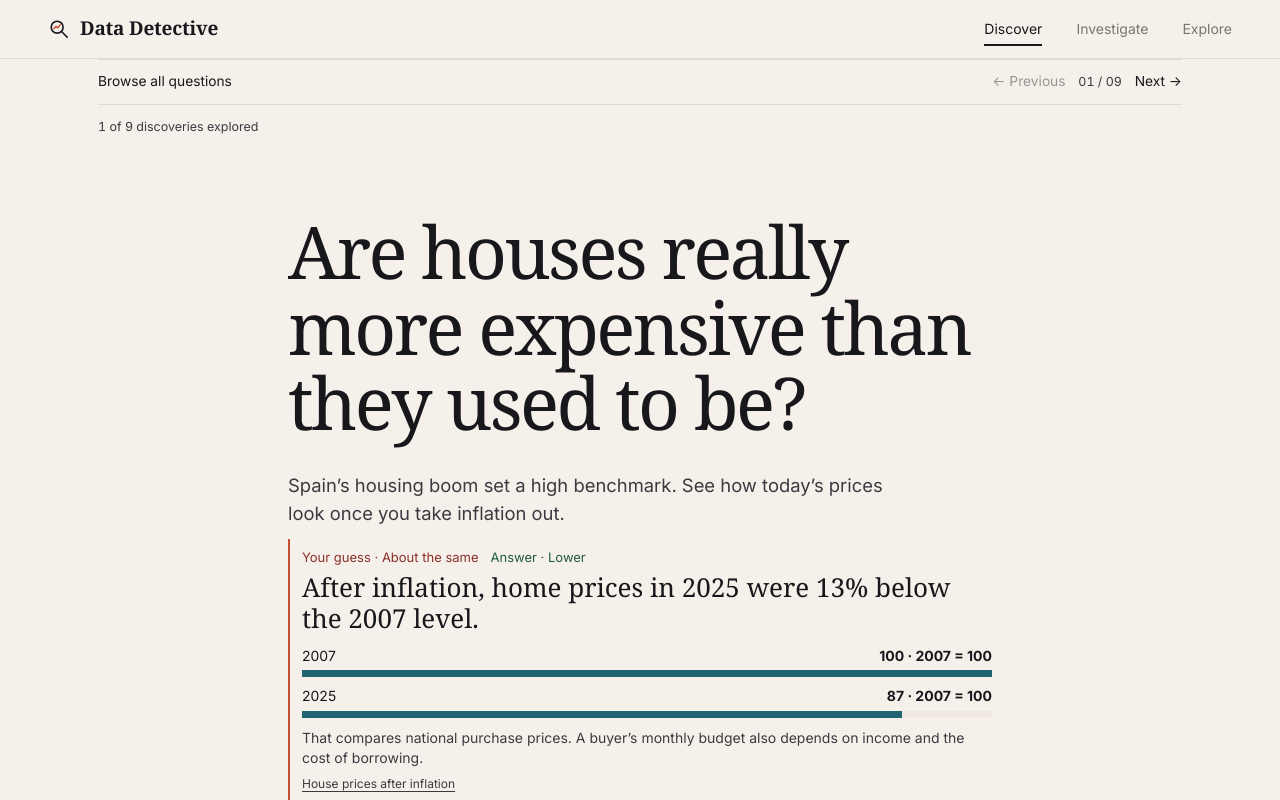
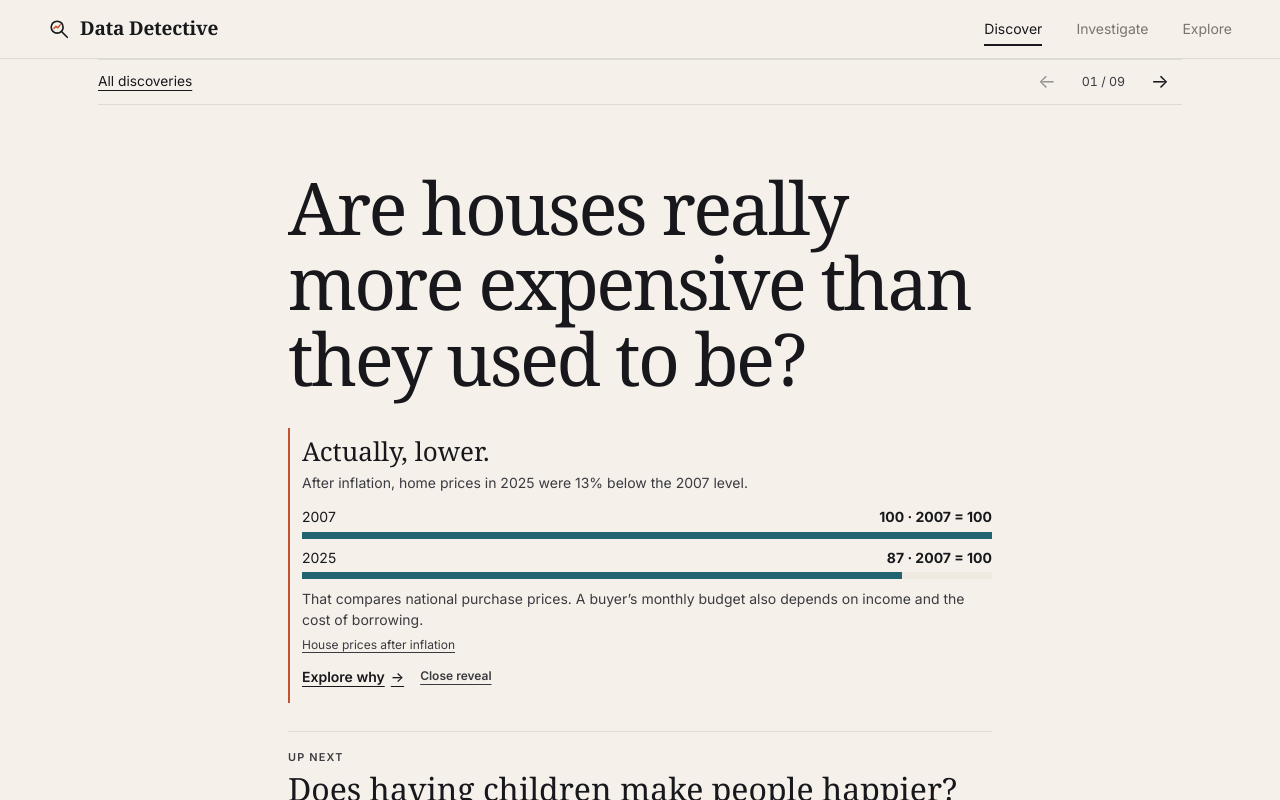
Before and after one commit to mishpedraza/data-detective, a React (Vite) app: page / in a window 1280 px wide. Both pictures are taken after a click on the button "About the same". Shown: the top 800 px of the page. Built offline with nearby package versions, Linux system fonts and the light colour scheme.

Commit message:
Refine Discover navigation and evidence reveals

```diff
--- a/src/components/DiscoveryInteraction.tsx
+++ b/src/components/DiscoveryInteraction.tsx
@@ -5,7 +5,7 @@ import { StorySources } from './StoryEvidence'
 
 export function DiscoveryInteraction({ interaction, evidenceLink, visit, onReveal, onClose }: {
   interaction: Interaction
-  evidenceLink: () => ReactNode
+  evidenceLink: (label?: string) => ReactNode
   visit?: DiscoveryVisit
   onReveal: (pick: string, answer?: string) => void
   onClose: () => void
@@ -33,7 +33,7 @@ export function DiscoveryInteraction({ interaction, evidenceLink, visit, onRevea
           <legend>{interaction.label}</legend>
           <div className="discovery-options">
             {interaction.choices.map((choice) => (
-              <button key={choice} type="button" onClick={() => { revealing.current = true; onReveal(choice, interaction.answer) }}>{choice}</button>
+              <button key={choice} type="button" onClick={() => { revealing.current = true; onReveal(choice, interaction.answer) }}>{interaction.choiceLabels?.[choice] ?? choice}</button>
             ))}
           </div>
         </fieldset>
@@ -44,17 +44,12 @@ export function DiscoveryInteraction({ interaction, evidenceLink, visit, onRevea
     </>
   )
 
-  const { finding, comparison, facts, note, measure, refs } = interaction.reveal
-  const answer = interaction.kind === 'prediction' ? interaction.answer : undefined
+  const { finding, lead, comparison, facts, note, measure, refs } = interaction.reveal
   const largest = comparison && Math.max(...comparison.map(({ amount }) => amount))
   return (
     <div className="discovery-reveal" ref={panel} tabIndex={-1} aria-live="polite">
-      {answer && <p className="discovery-guess">
-        {pick === answer
-          ? <strong className="discovery-match">Correct</strong>
-          : <><span className="discovery-mismatch">Your guess · {pick}</span><span className="discovery-match">Answer · {answer}</span></>}
-      </p>}
-      <p className="discovery-result">{finding}</p>
+      <p className="discovery-result">{lead ?? finding}</p>
+      {lead && <p className="discovery-note discovery-result-detail">{finding}</p>}
       {measure && <p className="discovery-measure">{measure}</p>}
       {comparison && largest && (
         <ul className="story-bars discovery-bars">
@@ -72,7 +67,7 @@ export function DiscoveryInteraction({ interaction, evidenceLink, visit, onRevea
       <p className="discovery-note">{note}</p>
       <StorySources refs={refs} />
       <div className="discovery-reveal-actions">
-        {evidenceLink()}
+        {evidenceLink('Explore why')}
         <button type="button" className="discovery-clue" onClick={() => {
           returning.current = true
           onClose()
--- a/src/data/discoverEdition.ts
+++ b/src/data/discoverEdition.ts
@@ -6,6 +6,7 @@ import { workingHours } from './workingHours'
 
 type Reveal = {
   finding: string
+  lead?: string
   note: string
   measure?: string
   refs: string[]
@@ -14,11 +15,11 @@ type Reveal = {
 }
 
 export type Interaction =
-  | { kind: 'prediction'; label: string; choices: readonly string[]; answer: string; reveal: Reveal }
+  | { kind: 'prediction'; label: string; choices: readonly string[]; choiceLabels?: Readonly<Record<string, string>>; answer: string; reveal: Reveal }
   | { kind: 'contrast'; label: string; reveal: Reveal }
 
 interface Teaser {
-  hook: string
+  context?: string
   years?: { from: number; to: number }
   interaction?: Interaction
 }
@@ -39,13 +40,15 @@ const [spain, us] = hourChanges
 export const DISCOVER_TEASERS: Readonly<Partial<Record<string, Teaser>>> = {
   'housing-affordability': {
     years: { from: housing.comparison.from, to: housing.comparison.to },
-    hook: 'Spain’s housing boom set a high benchmark. See how today’s prices look once you take inflation out.',
     interaction: housingEvidence ? {
       kind: 'prediction',
       label: housing.comparisonLabel,
       choices: predictionOptions(housing),
+      choiceLabels: { Higher: 'Yes', Lower: 'No' },
       answer: housingEvidence.answer,
       reveal: {
+        lead: housingEvidence.answer === 'Lower' ? 'Actually, lower.'
+          : housingEvidence.answer === 'Higher' ? 'Yes, higher.' : 'About the same.',
         finding: housingEvidence.result,
         comparison: housingBars,
         note: 'That compares national purchase prices. A buyer’s monthly budget also depends on income and the cost of borrowing.',
@@ -54,7 +57,6 @@ export const DISCOVER_TEASERS: Readonly<Partial<Record<string, Teaser>>> = {
     } : undefined,
   },
   'children-and-happiness': {
-    hook: 'Follow the same people from five years before their first child to the years after.',
     interaction: {
       kind: 'contrast',
       label: 'Trace happiness around a first birth',
@@ -70,7 +72,6 @@ export const DISCOVER_TEASERS: Readonly<Partial<Record<string, Teaser>>> = {
     },
   },
   'working-hours': {
-    hook: 'Compare two countries over a generation. Then consider the work that never makes it onto a payslip.',
     interaction: {
       kind: 'prediction',
       label: 'Where was the drop in annual hours per worker larger, from 1970 to 2023?',
@@ -91,7 +92,7 @@ export const DISCOVER_TEASERS: Readonly<Partial<Record<string, Teaser>>> = {
     },
   },
   'immigration-crime': {
-    hook: 'In Italy, a permit deadline gave researchers an unusual way to compare otherwise similar applicants.',
+    context: 'Residence permits and recorded crime in Italy',
     interaction: {
       kind: 'contrast',
       label: 'Compare applicants at the cutoff',
@@ -108,7 +109,7 @@ export const DISCOVER_TEASERS: Readonly<Partial<Record<string, Teaser>>> = {
     },
   },
   'education-and-pay': {
-    hook: 'What happens to mothers’ and fathers’ earnings after a first child arrives?',
+    context: 'Earnings after a first birth in Denmark',
     interaction: {
       kind: 'contrast',
       label: 'Compare earnings ten years later',
@@ -122,7 +123,6 @@ export const DISCOVER_TEASERS: Readonly<Partial<Record<string, Teaser>>> = {
     },
   },
   'global-danger': {
-    hook: 'A war count gives a small conflict and a deadly one the same weight. What happened when researchers counted the deaths too?',
     interaction: {
       kind: 'contrast',
       label: 'Compare conflicts and battle deaths',
@@ -139,7 +139,6 @@ export const DISCOVER_TEASERS: Readonly<Partial<Record<string, Teaser>>> = {
     },
   },
   'generational-wealth': {
-    hook: 'If two generations own about as much at the same age, what could leave one with less wealth?',
     interaction: {
       kind: 'contrast',
       label: 'Compare wealth at ages 25–34',
@@ -153,11 +152,11 @@ export const DISCOVER_TEASERS: Readonly<Partial<Record<string, Teaser>>> = {
     },
   },
   'crime-perceptions': {
-    hook: 'Americans often felt crime was rising. What does the longer record show?',
     interaction: {
       kind: 'prediction',
       label: 'How did the US police-recorded violent crime rate change from 1993 to 2022?',
       choices: ['It rose', 'It fell', 'It barely changed'],
+      choiceLabels: { 'It rose': 'Went up', 'It fell': 'Went down', 'It barely changed': 'About the same' },
       answer: 'It fell',
       reveal: {
         finding: 'Recorded violent crime fell 49%, even as Americans frequently said crime was rising.',
@@ -171,7 +170,7 @@ export const DISCOVER_TEASERS: Readonly<Partial<Record<string, Teaser>>> = {
     },
   },
   'wealth-and-fertility': {
-    hook: 'France and Germany had roughly similar GDP per person in 2000. Compare their birth rates.',
+    context: 'France and Germany, 2000 · Similar GDP per person',
     interaction: {
       kind: 'prediction',
       label: 'Which country had the higher fertility rate?',
--- a/src/pages/Discover.tsx
+++ b/src/pages/Discover.tsx
@@ -79,12 +79,12 @@ export function Discover({ navigate, selected }: { navigate: (href: string) => v
   }
 
   const href = hrefFor('investigate', { r: entry.id, ...teaser?.years })
-  const evidenceLink = () => (
+  const evidenceLink = (label = 'Explore the evidence') => (
     <a className="discovery-link discovery-open" href={href} onClick={(event) => {
       if (event.button !== 0 || event.metaKey || event.ctrlKey || event.shiftKey || event.altKey) return
       event.preventDefault()
       navigate(href)
-    }}>Explore the evidence <span aria-hidden="true">→</span></a>
+    }}>{label} <span aria-hidden="true">→</span></a>
   )
   const record = (
     <>
@@ -96,20 +96,19 @@ export function Discover({ navigate, selected }: { navigate: (href: string) => v
   return (
     <div className="discover discover-edition discovery-reader">
       <nav className="discovery-reader-nav" aria-label="Discovery navigation">
-        <button type="button" onClick={() => dialog.current?.showModal()}>Browse all questions</button>
+        <button className="discovery-contents-trigger" type="button" aria-haspopup="dialog" onClick={() => dialog.current?.showModal()}>All discoveries</button>
         <div className="discovery-pager">
-          <button type="button" disabled={index === 0} onClick={() => goTo(index - 1)}><span aria-hidden="true">← </span>Previous</button>
+          <button type="button" aria-label="Previous discovery" disabled={index === 0} onClick={() => goTo(index - 1)}>←</button>
           <span className="discovery-position" aria-label={`Discovery ${index + 1} of ${total}`}>{number(index + 1)} / {number(total)}</span>
-          <button type="button" disabled={!next} onClick={() => goTo(index + 1)}>Next<span aria-hidden="true"> →</span></button>
+          <button type="button" aria-label="Next discovery" disabled={!next} onClick={() => goTo(index + 1)}>→</button>
         </div>
       </nav>
-      <p className="discovery-progress" role="status">{explored} of {total} discoveries explored</p>
 
       <article className="discovery-reading" key={entry.id} onPointerDown={startSwipe} onPointerUp={finishSwipe}
         onPointerCancel={() => { touch.current = null }}>
         <h1 ref={headline} tabIndex={-1}>{entry.question}</h1>
         <div className="discovery-card-evidence">
-          {teaser && <p className="discovery-hook">{teaser.hook}</p>}
+          {teaser?.context && <p className="discovery-context">{teaser.context}</p>}
           {teaser?.interaction
             ? <DiscoveryInteraction interaction={teaser.interaction} evidenceLink={evidenceLink} visit={visit}
                 onReveal={(pick, answer) => setProgress((current) => revealDiscovery(current, entry.id, pick, answer))}
@@ -129,7 +128,7 @@ export function Discover({ navigate, selected }: { navigate: (href: string) => v
             <h2 id="discovery-finish-title">{completed ? `You’ve explored all ${total} discoveries.` : 'Your detective record'}</h2>
             {record}
             <button className="discovery-clue" type="button" onClick={() => dialog.current?.showModal()}>
-              {completed ? 'Revisit discoveries' : 'Browse all questions'} <span aria-hidden="true">→</span>
+              {completed ? 'Revisit discoveries' : 'All discoveries'} <span aria-hidden="true">→</span>
             </button>
           </section>
         )}
@@ -137,7 +136,7 @@ export function Discover({ navigate, selected }: { navigate: (href: string) => v
 
       <dialog ref={dialog} className="discovery-contents" aria-labelledby="discovery-contents-title">
         <div className="discovery-contents-heading">
-          <h2 id="discovery-contents-title">Browse all questions</h2>
+          <h2 id="discovery-contents-title">All discoveries</h2>
           <button className="discovery-clue" type="button" onClick={() => dialog.current?.close()}>Close</button>
         </div>
         <div className="discovery-record">
--- a/src/styles.css
+++ b/src/styles.css
@@ -32,6 +32,8 @@ a { color: inherit; }
 button { font: inherit; color: inherit; background: none; border: 0; cursor: pointer; padding: 0; }
 :focus-visible { outline: 2px solid var(--a); outline-offset: 3px; border-radius: 3px; }
 main { min-height: 70vh; }
+main:has(.discovery-reader) { min-height: 0; }
+main:has(.discovery-reader) + .footer { margin-top: 0; }
 
 .tone-a-text { color: var(--a); }
 .tone-b-text { color: var(--b); }
@@ -651,7 +653,6 @@ p.synthesis-note { font-size: 14px; color: var(--muted); margin: 8px 0 0; }
 
 /* Discover's editorial front page */
 .discovery-card-evidence { min-width: 0; }
-.discovery-hook { margin: 0 0 12px; max-width: 54ch; font-size: 15px; line-height: 1.5; color: var(--ink-2); }
 .discover-edition .discovery-prediction { margin: 1px 0 7px; width: 100%; }
 .discover-edition .discovery-options { gap: 6px; }
 .discover-edition .discovery-options button { min-height: 44px; padding: 6px 10px; text-align: left; }
@@ -659,7 +660,6 @@ p.synthesis-note { font-size: 14px; color: var(--muted); margin: 8px 0 0; }
 .discovery-link, .discovery-clue { display: inline-flex; align-items: center; gap: 6px; min-height: 44px; font-size: 14px; font-weight: 550; text-decoration: underline; text-underline-offset: 4px; }
 .discovery-clue { border: 0; padding: 0; color: var(--ink); margin-right: 12px; }
 .discover-edition .discovery-reveal { width: 100%; border-left: 2px solid var(--b); padding: 8px 0 4px 12px; margin: 3px 0 0; }
-.discovery-guess { display: flex; flex-wrap: wrap; gap: 2px 12px; font-size: 13px; margin: 0 0 5px; }
 .discovery-measure { color: var(--ink-2); font-size: 12px; margin: 0; }
 .discovery-result { font: 450 clamp(19px, 2.8vw, 26px)/1.2 var(--serif); margin: 0 0 6px; }
 .discovery-note { color: var(--ink-2); line-height: 1.45; font-size: 14px; margin: 0; }
@@ -678,8 +678,6 @@ p.synthesis-note { font-size: 14px; color: var(--muted); margin: 8px 0 0; }
   .discover-edition .discovery-reveal { animation: discovery-appear 180ms ease-out; }
   @keyframes discovery-appear { from { opacity: 0; } to { opacity: 1; } }
 }
-.discovery-match { color: #225c3c; }
-.discovery-mismatch { color: #8a302b; }
 
 .investigation-figure figcaption { margin-bottom: 12px; }
 .story-figure-list, .story-segment-labels, .story-trajectory-labels { list-style: none; padding: 0; margin: 0; }
@@ -714,12 +712,15 @@ p.synthesis-note { font-size: 14px; color: var(--muted); margin: 8px 0 0; }
 .discovery-reader-nav button { min-height: 44px; border: 0; padding: 0; color: var(--ink); font: inherit; font-size: .86rem; }
 .discovery-reader-nav button:hover:not(:disabled) { text-decoration: underline; text-underline-offset: 4px; }
 .discovery-reader-nav button:disabled { opacity: .42; cursor: default; }
-.discovery-position, .discovery-progress { font-size: .78rem; font-variant-numeric: tabular-nums; color: var(--ink-2); white-space: nowrap; }
-.discovery-progress { margin: .75rem 0 0; }
-.discovery-reading { max-width: var(--reading-width); margin: 0 auto; padding: clamp(2.2rem, 6vw, 5rem) 0 clamp(3rem, 8vw, 6rem); touch-action: pan-y pinch-zoom; }
+.discovery-position { font-size: .78rem; font-variant-numeric: tabular-nums; color: var(--ink-2); white-space: nowrap; }
+
+.discovery-reading { max-width: var(--reading-width); margin: 0 auto; padding: clamp(1.8rem, 5vw, 4rem) 0 clamp(1.4rem, 4vw, 3rem); touch-action: pan-y pinch-zoom; }
 .discovery-reading h1 { margin: 0 0 clamp(1.15rem, 4vw, 2rem); max-width: 22ch; font: 450 clamp(2.35rem, 6vw, 4.55rem)/1.04 var(--serif); letter-spacing: -.035em; }
 .discovery-reading h1:focus { outline: none; }
-.discovery-reading .discovery-hook { font-size: clamp(.98rem, 2vw, 1.15rem); }
+.discovery-context { margin: 0 0 .5rem; font-size: .9rem; color: var(--ink-2); }
+.discovery-reader-nav .discovery-contents-trigger { text-decoration: underline; text-underline-offset: 4px; }
+.discovery-reader-nav .discovery-pager button { min-width: 44px; font-size: 1.2rem; }
+.discovery-result-detail { margin-bottom: .55rem; }
 .discovery-next-preview, .discovery-finish { display: block; width: 100%; margin: 1.8rem 0 0; padding: 1.1rem 0 0; text-align: left; border: 0; border-top: 1px solid var(--rule); color: var(--ink); }
 .discovery-kicker { display: block; margin: 0 0 .35rem; color: var(--ink-2); text-transform: uppercase; letter-spacing: .11em; font: 550 .68rem/1.35 var(--sans); }
 .discovery-preview-title, .discovery-finish h2 { display: block; margin: 0 0 .35rem; font: 450 clamp(1.35rem, 3vw, 2rem)/1.16 var(--serif); }
```
Also changed, not shown: 1 other file (tests, documents, lock files or other folders).
